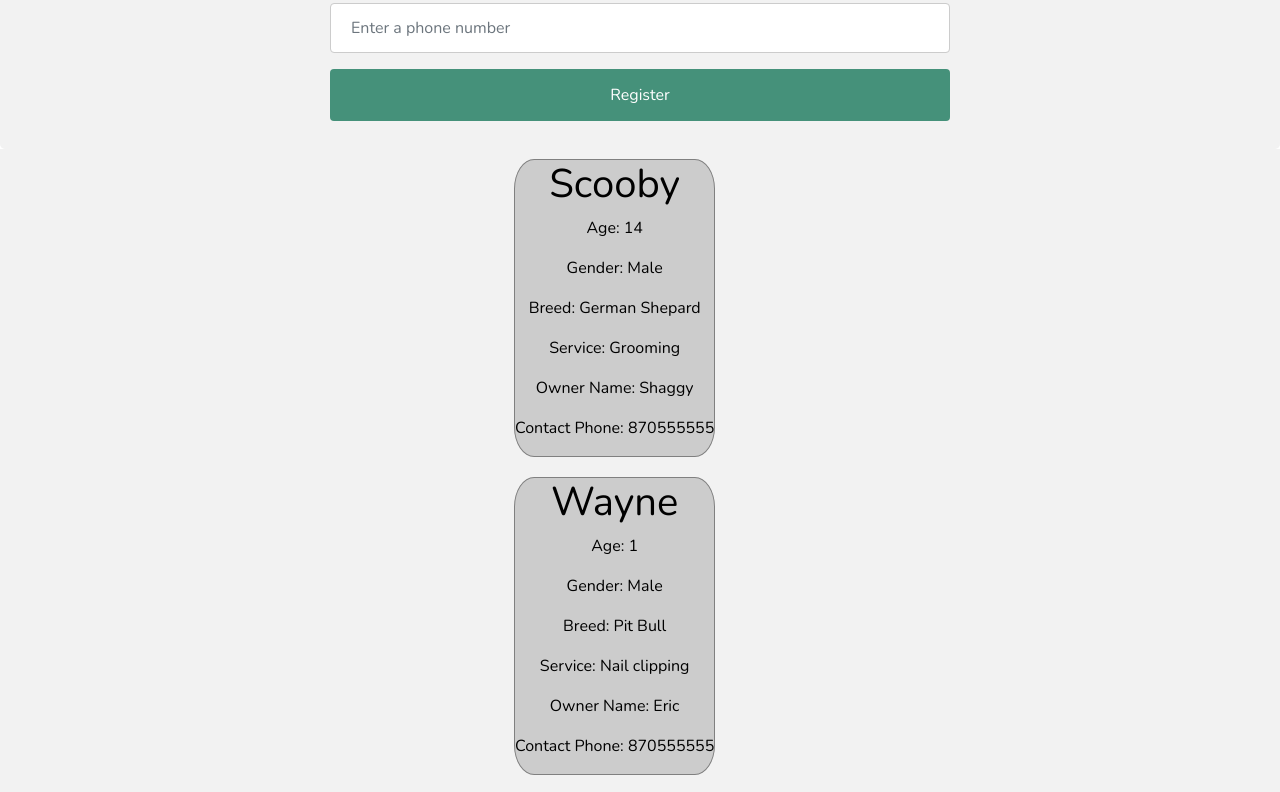
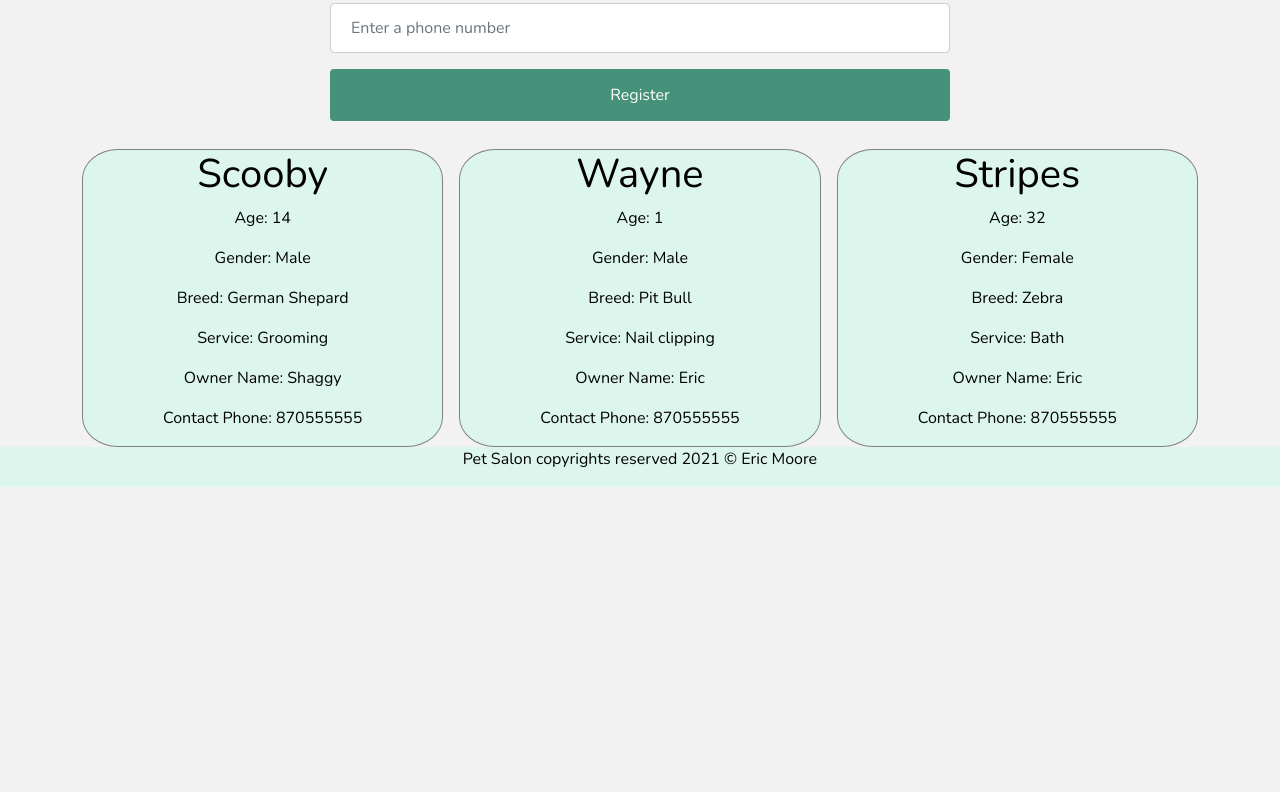
Before and after one commit to HumbleResilience/FSDI104-3, a plain HTML site: page Day 1/register.html in a window 1280 px wide. Shown: the part 557-1349 px from the top of the page. After the commit the page ends 1044 px from the top, so only its background shows below. Drawn offline with nearby package versions, Linux system fonts and the light colour scheme.

Commit message:
Add files via upload

```diff
--- a/Day 1/register.html
+++ b/Day 1/register.html
@@ -53,8 +53,11 @@
             <br/>
             <button onclick="register();" class="register">Register</button>
         </div>
-        <div id="pets">
-            <!-- pets go here -->
+
+        <div class="pets-container container">
+            <div id="pets">
+                <!-- pets go here -->
+            </div>
         </div>
 
 
@@ -69,7 +72,7 @@
     </footer>
 
         <script src="script/display.js"></script>
-        <script src="/Day 1/script/register.js"></script>
+        <script src="script/register.js"></script>
 
 
 
--- a/Day 1/script/display.js
+++ b/Day 1/script/display.js
@@ -2,7 +2,7 @@ function displayCards(aPet){
     let petsDiv=document.getElementById("pets");
 
     let tmp=`
-    <div class="bg-container">
+    <div class="bg-container" id="bg-container">
         <div class="bg">
             <h1>${aPet.name}</h1>
             <p>Age: ${aPet.age}</p>
@@ -19,4 +19,5 @@ function displayCards(aPet){
 
 
 
+
 }
--- a/Day 1/styles/mystyle.css
+++ b/Day 1/styles/mystyle.css
@@ -11,29 +11,19 @@
         font-family: 'Montserrat', sans-serif;
         font-family: 'Lato', sans-serif;
         font-family: 'Nunito', sans-serif;
+
     }
 
 
-    /* todays class code */
-    .bg-container{
-        /* display:inline-grid; */
 
-        display: flex;
-        padding:10px;
-        background-color:#f2f2f2;
+    .bg{
 
-    }
-    .bg{
-        background-color:#ccc;
+        background-color:#DDF6ED;
         border:1px solid white;
-        margin-left:40%;
         border-radius: 10%;
         text-align:center;
         border: 1px solid gray;
-        /* grid-column-start: 1;
-        grid-column-end:3;
-        grid-row-start:1;
-        grid-row-end:3; */
+        position:relative;
 
     }
 
@@ -43,7 +33,7 @@
 
     body{
         color: black;
-
+       background-color:#f2f2f2;
     }
 
 
@@ -96,7 +86,12 @@
     }
 
 
-
+    #pets{
+        display:grid;
+        grid-template-columns: repeat(3,1fr);
+        grid-column-gap: 1rem;
+        grid-row-gap: 1rem;
+    }
 
 
     h2{
```
